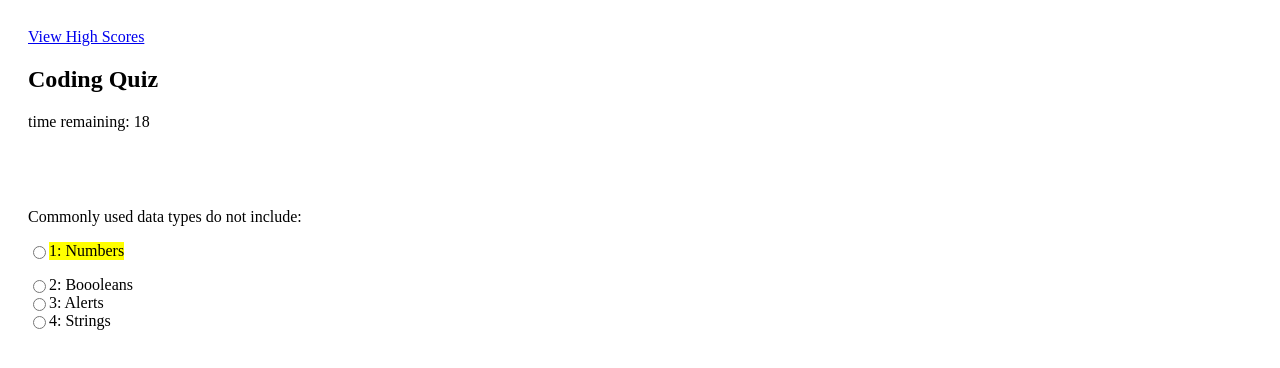
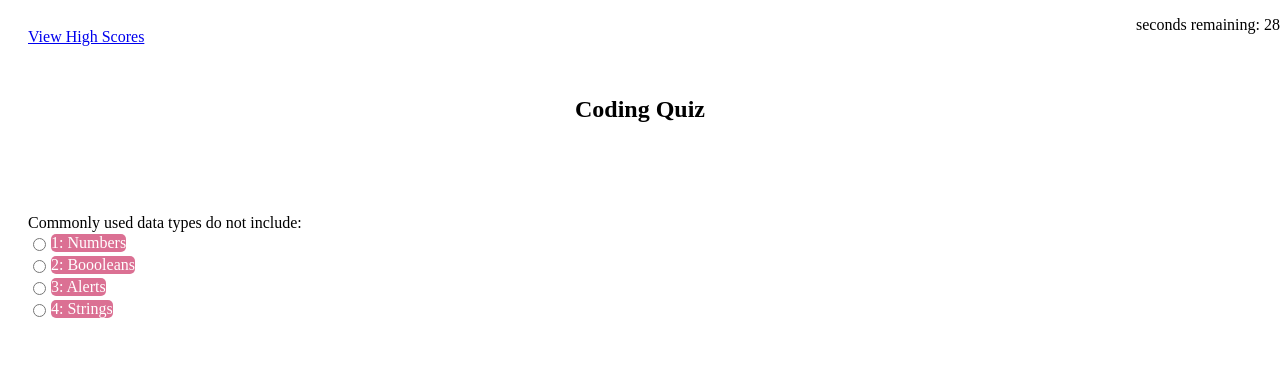
Before and after one commit to stepheff1994/module4challenge, a plain HTML site: page index.html in a window 1280 px wide. Both pictures are taken after a click on the button "Start Quiz". Drawn offline with Linux system fonts and the light colour scheme.

Commit message:
event listener issues

```diff
--- a/assets/css/style.css
+++ b/assets/css/style.css
@@ -1,11 +1,17 @@
 body {
   padding: 20px;
+}
+
+.title {
+  margin-top: 50px;
+  margin-bottom: 30px;
+  font-weight: bold;
+  text-align: center;
 }
 
 .h2 {
   text-align: center;
   font-size: large;
-
 }
 .page {
   position: absolute;
@@ -15,31 +21,42 @@ body {
   z-index: 1;
   opacity: 0;
   transition: opacity 0.5s;
-
 }
-.active-slide{
+.active-slide {
   opacity: 1;
   z-index: 2;
 }
-.quiz-container{
+.quiz-container {
   position: relative;
   height: 200px;
   margin-top: 40px;
 }
 
-
 .page {
   display: flex;
   flex-direction: column;
-
-
 }
 
 .option {
-  background-color: yellow;
+  text-align: center;
+  border-radius: 5px;
+  background-color: palevioletred;
+  color: white;
+  margin: 2px;
 }
+
 
 label {
   display: flex;
   align-items: center;
 }
+
+#timer {
+  position: absolute;
+  top: 0;
+  right: 0;
+}
+#right-or-wrong {
+  animation: pop 0.4s ease-in-out;
+  animation-delay: 1s;
+}
--- a/assets/js/script.js
+++ b/assets/js/script.js
@@ -81,15 +81,15 @@ function buildQuestions() {
     </label>
     <label>
         <input class= "radiobtn" type="radio" name="question${i + 1}" value="2">
-        2: ${questions[i].answers["2"]}
+        <p class="option">2: ${questions[i].answers["2"]}</p>
 	 </label>
     <label>
         <input class= "radiobtn" type="radio" name="question${i + 1}" value="3">
-        3: ${questions[i].answers["3"]}
+        <p class="option">3: ${questions[i].answers["3"]}</p>
     </label>
     <label>
         <input class= "radiobtn" type="radio" name="question${i + 1}" value="4">
-        4: ${questions[i].answers["4"]}
+        <p class="option">4: ${questions[i].answers["4"]}</p>
     </label>
     </div>`;
 
@@ -103,12 +103,12 @@ function buildQuestions() {
 
 startBtn.addEventListener("click", function () {
   document.querySelector("#start-button").style.visibility = "hidden"
-  var userTime = 20
+  var userTime = 30
 
     interval = setInterval(function (){
       if (userTime > 0) {
       userTime--
-      document.querySelector("#timer").innerHTML = `<p>time remaining: ${userTime}<p>`
+      document.querySelector("#timer").innerHTML = `<p>seconds remaining: ${userTime}<p>`
       console.log(userTime)
       } else {
       pages[currentPage].classList.remove("active-slide")
```
